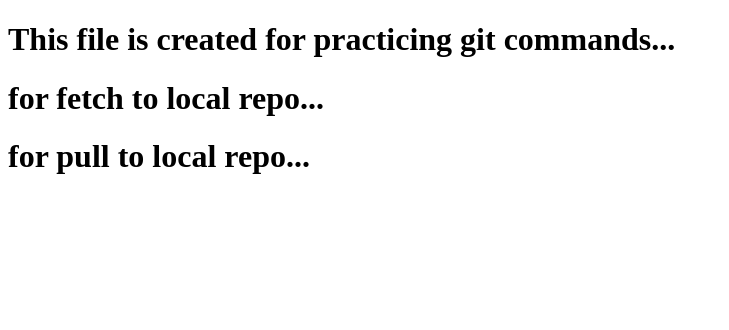
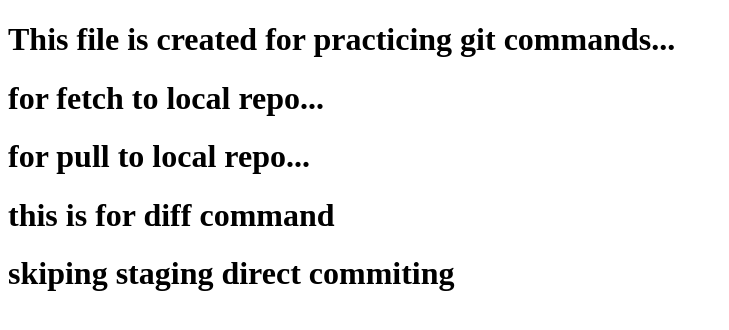
Before and after one commit to MayurNandre/practice_commands, a plain HTML site: page index.html in a window 1280 px wide. Shown: the whole page, without its empty margins (0-729 px from the left). Drawn offline with Linux system fonts and the light colour scheme.

Commit message:
commiting without staging

```diff
--- a/index.html
+++ b/index.html
@@ -1,13 +1,15 @@
 <!DOCTYPE html>
 <html lang="en">
-<head>
-    <meta charset="UTF-8">
-    <meta name="viewport" content="width=device-width, initial-scale=1.0">
+  <head>
+    <meta charset="UTF-8" />
+    <meta name="viewport" content="width=device-width, initial-scale=1.0" />
     <title>Git Practice</title>
-</head>
-<body>
+  </head>
+  <body>
     <h1>This file is created for practicing git commands...</h1>
     <h1>for fetch to local repo...</h1>
     <h1>for pull to local repo...</h1>
-</body>
+    <h1>this is for diff command</h1>
+    <h1>skiping staging direct commiting</h1>
+  </body>
 </html>
```
